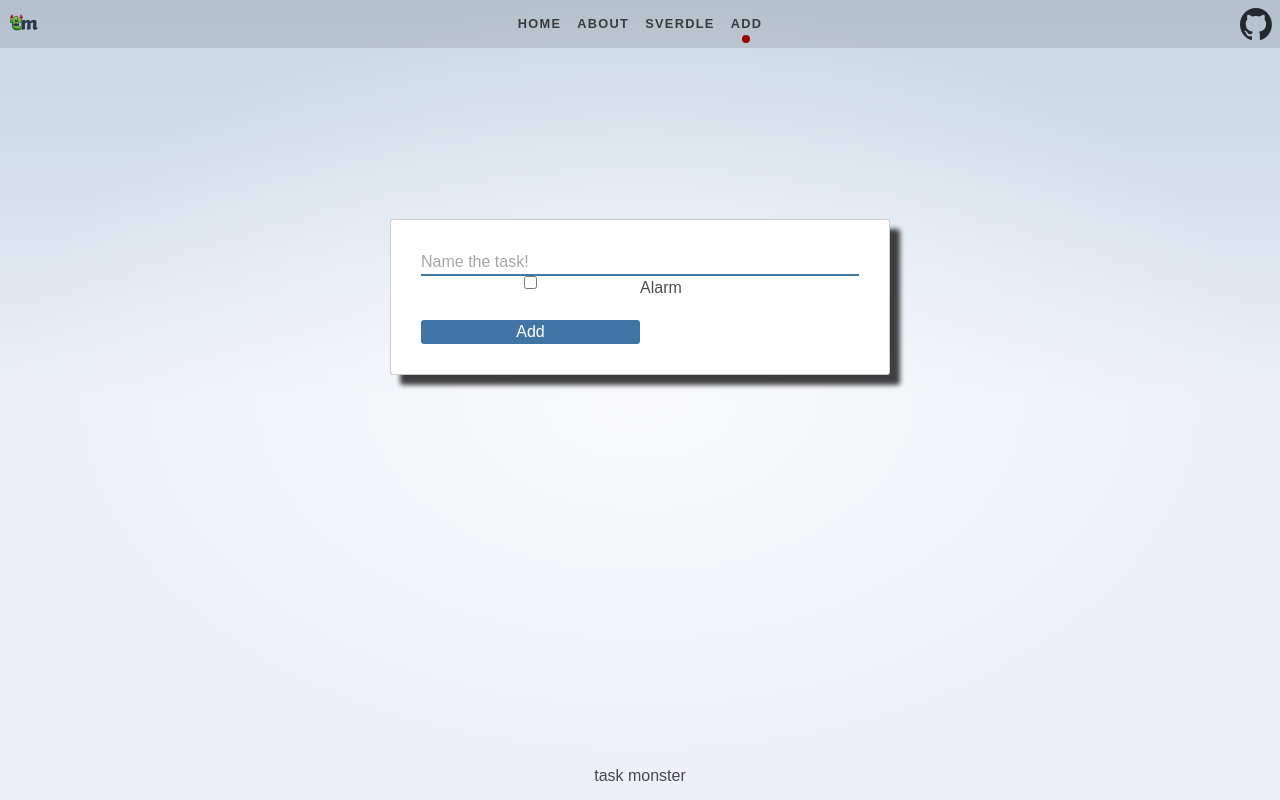
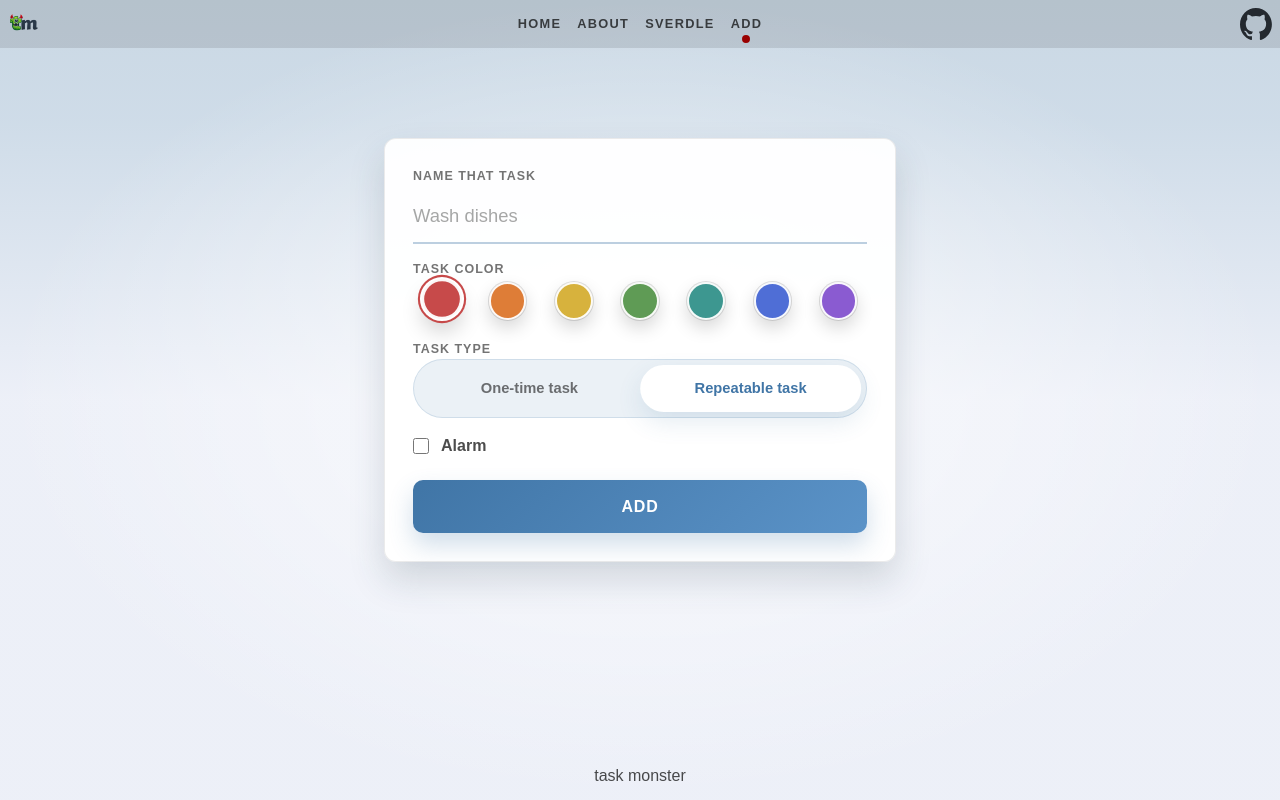
Before and after one commit to Aurora-Bailey/task-monster, a SvelteKit app in the folder front/: page /add in a window 1280 px wide. Built offline with nearby package versions, Linux system fonts and the light colour scheme.

Commit message:
enter codex...

```diff
--- a/front/src/routes/add/+page.svelte
+++ b/front/src/routes/add/+page.svelte
@@ -1,5 +1,34 @@
 <script>
-	import { resolve } from '$app/paths';
+	const taskColors = [
+		{ value: 'red', hex: '#c74a4a', label: 'Red' },
+		{ value: 'orange', hex: '#de7d37', label: 'Orange' },
+		{ value: 'gold', hex: '#d7b23d', label: 'Gold' },
+		{ value: 'green', hex: '#5f9b55', label: 'Green' },
+		{ value: 'teal', hex: '#3d9790', label: 'Teal' },
+		{ value: 'blue', hex: '#4f6ed6', label: 'Blue' },
+		{ value: 'violet', hex: '#8a5bd1', label: 'Violet' }
+	];
+
+	const taskDurations = [
+		{ value: '5', label: '5 min' },
+		{ value: '10', label: '10 min' },
+		{ value: '15', label: '15 min' },
+		{ value: '20', label: '20 min' },
+		{ value: '30', label: '30 min' },
+		{ value: '45', label: '45 min' },
+		{ value: '60', label: '1 hour' },
+		{ value: '90', label: '90 min' },
+		{ value: '120', label: '2 hours' },
+		{ value: '180', label: '3 hours' }
+	];
+
+	const snoozeDurations = [
+		{ value: '5', label: '5 min' },
+		{ value: '10', label: '10 min' },
+		{ value: '15', label: '15 min' },
+		{ value: '20', label: '20 min' },
+		{ value: '30', label: '30 min' }
+	];
 </script>
 
 <svelte:head>
@@ -9,10 +38,91 @@
 
 <div class="text-column">
 	<div class="paper">
-        <form>
-            <input class="full" type="text" placeholder="Name the task!" />
-            <label>Alarm </label><input class="half" type="checkbox"/>
-            <button>Add</button>
+		<form class="task-form">
+			<label class="field-label" for="task-name">Name that task</label>
+			<input id="task-name" class="text-input" type="text" name="name" placeholder="Wash dishes" />
+
+			<fieldset class="color-picker">
+				<legend class="field-label">Task color</legend>
+				<div class="color-options">
+					{#each taskColors as color, index}
+						<label class="color-option" style={`--swatch-color: ${color.hex};`}>
+							<input type="radio" name="color" value={color.value} checked={index === 0} />
+							<span class="swatch" aria-hidden="true"></span>
+							<span class="visually-hidden">{color.label}</span>
+						</label>
+					{/each}
+				</div>
+			</fieldset>
+
+			<fieldset class="task-mode">
+				<legend class="field-label">Task type</legend>
+				<div class="mode-slider">
+					<input
+						id="task-type-once"
+						class="mode-input"
+						type="radio"
+						name="taskType"
+						value="one-time"
+					/>
+					<input
+						id="task-type-repeatable"
+						class="mode-input"
+						type="radio"
+						name="taskType"
+						value="repeatable"
+						checked
+					/>
+					<span class="mode-indicator" aria-hidden="true"></span>
+					<label class="mode-option mode-option-once" for="task-type-once">One-time task</label>
+					<label class="mode-option mode-option-repeatable" for="task-type-repeatable"
+						>Repeatable task</label
+					>
+				</div>
+			</fieldset>
+
+			<div class="alarm-stack">
+				<input id="task-alarm" class="alarm-toggle" type="checkbox" name="alarm" />
+				<label class="alarm-row" for="task-alarm">Alarm</label>
+
+				<div class="alarm-fields">
+					<fieldset class="time-group">
+						<legend class="field-label">Task length</legend>
+						<div class="time-options">
+							{#each taskDurations as duration, index}
+								<label class="time-option">
+									<input
+										type="radio"
+										name="duration"
+										value={duration.value}
+										checked={index === 1}
+									/>
+									<span class="time-pill">{duration.label}</span>
+								</label>
+							{/each}
+						</div>
+					</fieldset>
+
+					<fieldset class="time-group">
+						<legend class="field-label">Snooze length</legend>
+						<div class="time-options">
+							{#each snoozeDurations as duration, index}
+								<label class="time-option">
+									<input
+										type="radio"
+										name="snooze"
+										value={duration.value}
+										checked={index === 1}
+									/>
+									<span class="time-pill">{duration.label}</span>
+								</label>
+							{/each}
+						</div>
+					</fieldset>
+				</div>
+			</div>
+
+			<button type="submit">Add</button>
 		</form>
 	</div>
 </div>
@@ -20,32 +130,293 @@
 <style>
 	.paper {
 		position: relative;
-        width: 500px;
-        padding: 30px;
-        border-radius: 3px;
-        box-shadow: 10px 10px 5px 0px rgba(0,0,0,0.75);
-        background-color: white;
-        border: 1px solid rgba(0,0,0,0.2);
+		width: min(100%, 32rem);
+		margin: 0 auto;
+		padding: 1.75rem;
+		box-sizing: border-box;
+		border-radius: 12px;
+		box-shadow: 0 18px 35px rgba(50, 70, 90, 0.18);
+		background-color: rgba(255, 255, 255, 0.95);
+		border: 1px solid rgba(0, 0, 0, 0.08);
 	}
 
-    input {
-        float: left;
-        border-bottom: 2px solid var(--color-theme-2);
+	.task-form {
+		display: grid;
+		gap: 1rem;
 	}
 
-    input.full {
-        width: 100%;
+	.field-label {
+		display: block;
+		font-size: 0.78rem;
+		font-weight: 700;
+		letter-spacing: 0.08em;
+		text-transform: uppercase;
+		color: rgba(0, 0, 0, 0.55);
 	}
 
-    input.half {
-        width: 50%;
+	.text-input {
+		width: 100%;
+		box-sizing: border-box;
+		padding: 0 0 0.75rem;
+		border: 0;
+		border-bottom: 2px solid rgba(64, 117, 166, 0.35);
+		background: transparent;
+		font-size: 1.15rem;
+		color: var(--color-text);
+		transition:
+			border-color 0.2s ease,
+			box-shadow 0.2s ease;
+	}
+
+	.text-input::placeholder {
+		color: rgba(0, 0, 0, 0.35);
+	}
+
+	.text-input:focus {
+		outline: none;
+		border-bottom-color: var(--color-theme-2);
+		box-shadow: 0 10px 14px -14px rgba(64, 117, 166, 0.9);
+	}
+
+	.color-picker {
+		margin: 0;
+		padding: 0.25rem 0;
+		border: 0;
+	}
+
+	.color-options {
+		display: grid;
+		grid-template-columns: repeat(7, minmax(0, 1fr));
+		gap: 0.6rem;
+	}
+
+	.color-option {
+		position: relative;
+		display: flex;
+		justify-content: center;
+		cursor: pointer;
+	}
+
+	.color-option input {
+		position: absolute;
+		opacity: 0;
+		pointer-events: none;
+	}
+
+	.swatch {
+		width: 2.35rem;
+		height: 2.35rem;
+		border-radius: 999px;
+		background: var(--swatch-color);
+		border: 2px solid rgba(255, 255, 255, 0.95);
+		box-shadow:
+			0 0 0 1px rgba(0, 0, 0, 0.12),
+			0 8px 18px rgba(0, 0, 0, 0.16);
+		transition:
+			transform 0.16s ease,
+			box-shadow 0.16s ease,
+			outline-color 0.16s ease;
+	}
+
+	.color-option:hover .swatch {
+		transform: translateY(-1px);
+	}
+
+	.color-option input:checked + .swatch {
+		transform: translateY(-2px) scale(1.05);
+		box-shadow:
+			0 0 0 2px rgba(255, 255, 255, 1),
+			0 0 0 4px var(--swatch-color),
+			0 12px 20px rgba(0, 0, 0, 0.18);
+	}
+
+	.color-option:focus-within .swatch {
+		outline: 3px solid rgba(64, 117, 166, 0.35);
+		outline-offset: 3px;
+	}
+
+	.task-mode {
+		margin: 0;
+		padding: 0;
+		border: 0;
+	}
+
+	.mode-slider {
+		position: relative;
+		display: grid;
+		grid-template-columns: repeat(2, minmax(0, 1fr));
+		padding: 0.3rem;
+		border-radius: 999px;
+		background: rgba(64, 117, 166, 0.1);
+		border: 1px solid rgba(64, 117, 166, 0.16);
+	}
+
+	.mode-input {
+		position: absolute;
+		opacity: 0;
+		pointer-events: none;
+	}
+
+	.mode-indicator {
+		position: absolute;
+		top: 0.3rem;
+		bottom: 0.3rem;
+		left: 0.3rem;
+		width: calc(50% - 0.3rem);
+		border-radius: 999px;
+		background: white;
+		box-shadow: 0 10px 24px rgba(64, 117, 166, 0.14);
+		transition: transform 0.18s ease;
+	}
+
+	#task-type-repeatable:checked ~ .mode-indicator {
+		transform: translateX(100%);
+	}
+
+	.mode-option {
+		position: relative;
+		z-index: 1;
+		padding: 0.8rem 1rem;
+		text-align: center;
+		font-size: 0.92rem;
+		font-weight: 700;
+		color: rgba(0, 0, 0, 0.55);
+		cursor: pointer;
+		transition: color 0.16s ease;
+	}
+
+	#task-type-once:checked ~ .mode-option-once,
+	#task-type-repeatable:checked ~ .mode-option-repeatable {
+		color: var(--color-theme-2);
+	}
+
+	.mode-slider:focus-within {
+		outline: 3px solid rgba(64, 117, 166, 0.2);
+		outline-offset: 4px;
+	}
+
+	.alarm-stack {
+		display: grid;
+		grid-template-columns: auto 1fr;
+		align-items: center;
+		column-gap: 0.75rem;
+		row-gap: 0.4rem;
+	}
+
+	.alarm-toggle {
+		width: 1rem;
+		height: 1rem;
+		margin: 0;
+		accent-color: var(--color-theme-2);
+	}
+
+	.alarm-row {
+		font-weight: 600;
+		color: rgba(0, 0, 0, 0.7);
+		cursor: pointer;
+	}
+
+	.alarm-fields {
+		grid-column: 1 / -1;
+		display: grid;
+		gap: 1rem;
+		padding-left: 1.75rem;
+		max-height: 0;
+		overflow: hidden;
+		opacity: 0;
+		pointer-events: none;
+		transform: translateY(-0.35rem);
+		transition:
+			max-height 0.25s ease,
+			opacity 0.18s ease,
+			transform 0.18s ease,
+			padding-top 0.18s ease;
+	}
+
+	.alarm-toggle:checked ~ .alarm-fields {
+		max-height: 18rem;
+		padding-top: 0.35rem;
+		opacity: 1;
+		pointer-events: auto;
+		transform: translateY(0);
+	}
+
+	.time-group {
+		margin: 0;
+		padding: 0;
+		border: 0;
+	}
+
+	.time-options {
+		display: flex;
+		flex-wrap: wrap;
+		gap: 0.55rem;
+	}
+
+	.time-option {
+		position: relative;
+		display: inline-flex;
+		cursor: pointer;
+	}
+
+	.time-option input {
+		position: absolute;
+		opacity: 0;
+		pointer-events: none;
+	}
+
+	.time-pill {
+		padding: 0.55rem 0.8rem;
+		border-radius: 999px;
+		background: rgba(64, 117, 166, 0.08);
+		border: 1px solid rgba(64, 117, 166, 0.18);
+		color: rgba(0, 0, 0, 0.74);
+		font-size: 0.92rem;
+		font-weight: 700;
+		transition:
+			background-color 0.16s ease,
+			border-color 0.16s ease,
+			color 0.16s ease,
+			box-shadow 0.16s ease,
+			transform 0.16s ease;
+	}
+
+	.time-option:hover .time-pill {
+		transform: translateY(-1px);
+		border-color: rgba(64, 117, 166, 0.32);
+	}
+
+	.time-option input:checked + .time-pill {
+		background: var(--color-theme-2);
+		border-color: var(--color-theme-2);
+		color: white;
+		box-shadow: 0 10px 20px rgba(64, 117, 166, 0.2);
+	}
+
+	.time-option:focus-within .time-pill {
+		outline: 3px solid rgba(64, 117, 166, 0.25);
+		outline-offset: 3px;
 	}
 
 	button {
-        width: 50%;
-        border-radius: 3px;
-        background-color: var(--color-theme-2);
-        margin: 20px 0px 0px;
+		width: 100%;
+		padding: 0.9rem 1rem;
+		border: 0;
+		border-radius: 10px;
+		background: linear-gradient(135deg, var(--color-theme-2), #5b93c8);
 		color: white;
+		font-weight: 700;
+		letter-spacing: 0.05em;
+		text-transform: uppercase;
+		box-shadow: 0 12px 24px rgba(64, 117, 166, 0.24);
+	}
+
+	button:hover {
+		filter: brightness(1.04);
+	}
+
+	button:focus-visible {
+		outline: 3px solid rgba(64, 117, 166, 0.35);
+		outline-offset: 3px;
 	}
 </style>
```
Lines whose indentation alone changed are shown as unchanged.
